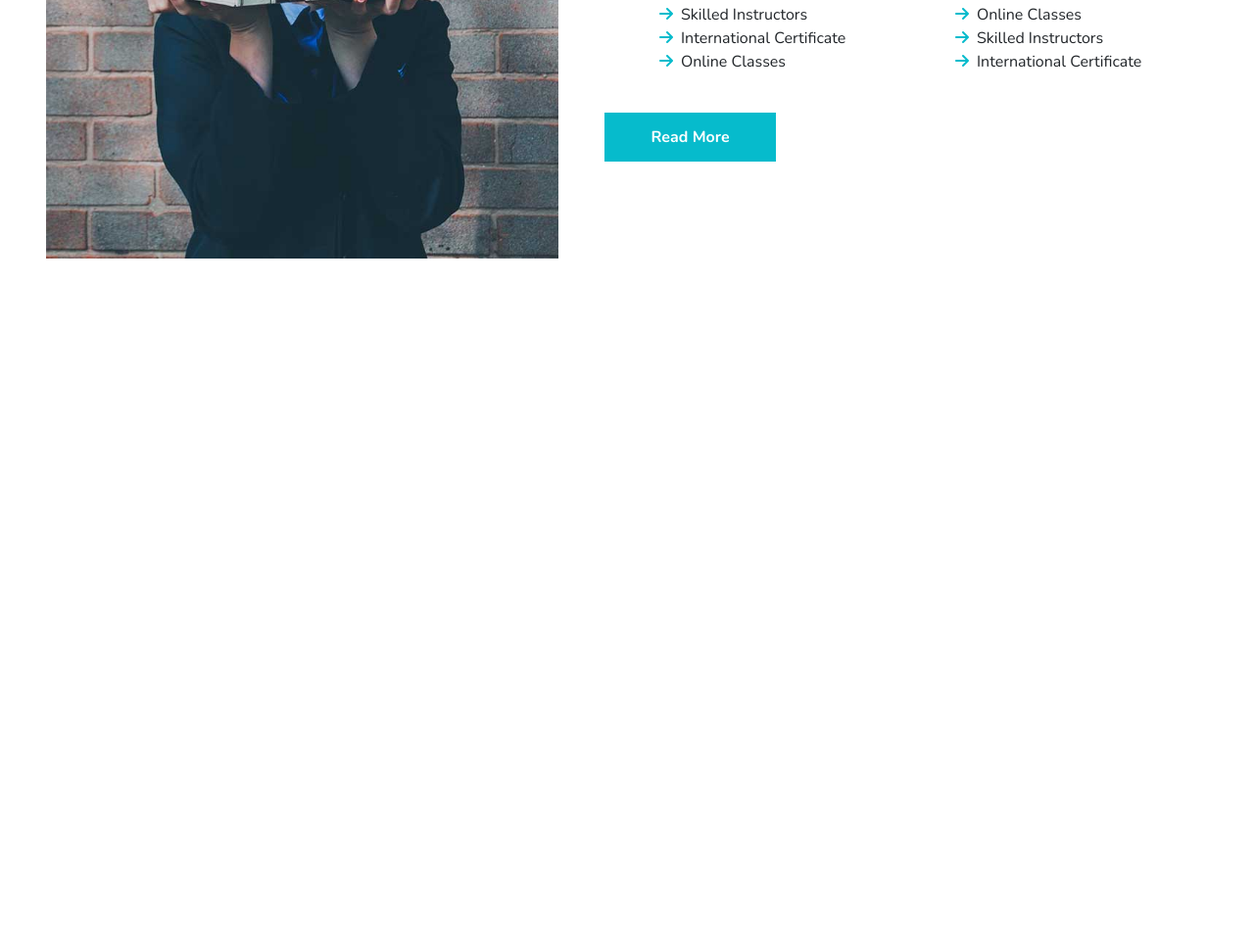
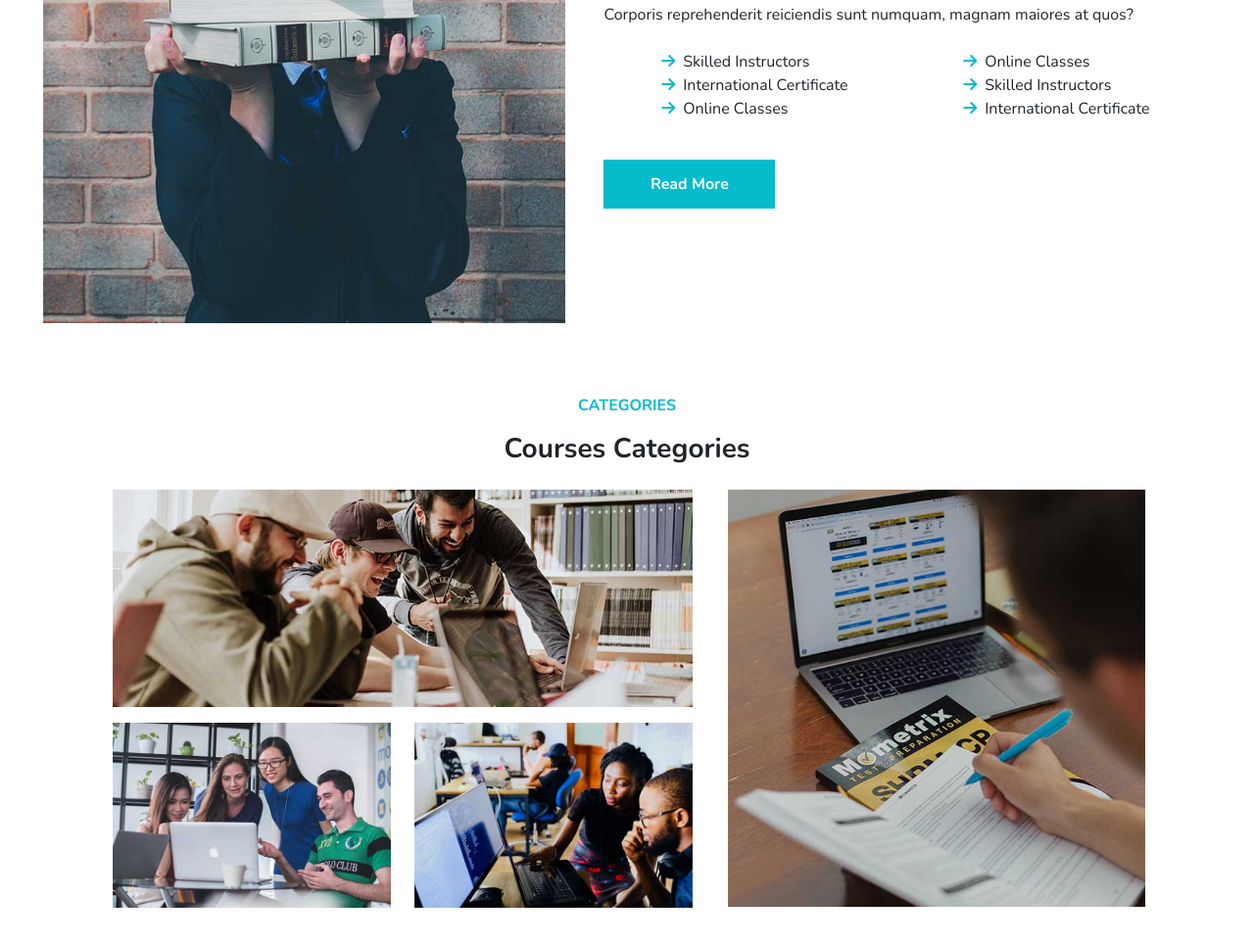
Before and after one commit to jizy23/template-e-learning, a plain HTML site: page index.html in a window 1280 px wide. Shown: the part 1439-2404 px from the top of the page at 98% size. Before the commit the page ends 1775 px from the top, so only its background shows below. Drawn offline with nearby package versions, Linux system fonts and the light colour scheme.

Commit message:
iniziato sezione 2 - grid system

```diff
--- a/index.html
+++ b/index.html
@@ -60,7 +60,7 @@
     <!-- end navbar -->
 
     <!-- header -->
-    <header class="container-fluid p-0">
+    <header class="container-fluid mt-5 mb-5 p-0">
         <div id="carousel-learning" class="carousel slide">
           <div class="carousel-inner">
             <div class="carousel-item active">
@@ -100,8 +100,8 @@
     </header>
     <!-- end header -->
 
-    <!-- section1 -->
-    <section class="container-fluid">
+    <!-- section 1 -->
+    <section class="container-fluid mt-5 mb-5 p-0">
         <div class="row container-fluid p-0 m-0 mt-5 mb-5">
           <div class="col-12 container-fluid p-0 m-0 d-flex row justify-content-center align-items-center">
             <div class="box text-center d-flex row align-items-center">
@@ -151,10 +151,51 @@
           </div>
         </div>
     </section>
-    <!-- end section1 -->
+    <!-- end section 1 -->
 
 
 
+    <!-- section 2 -->
+    <section class="container-fluid mt-5 mb-5 p-0 vh-100">
+
+      <p class="fw-bold text-uppercase text-cyan text-center">Categories</p>
+      <h3 class="fw-bold text-center">Courses Categories</h3>
+
+
+      <!-- row -->
+      <div class="row container-fluid p-0 mt-3 d-flex justify-content-center">
+
+
+        <!-- prima colonna -->
+        <div class="col-12 col-md-6 me-0 p-0 ">
+
+          <div class="row container-fluid">
+            <img src="./img/cat-1.jpg" alt="" srcset="" class="img-fluid">
+          </div>
+
+          <div class="row container-fluid">
+            <div class="col-12 col-md-6">
+              <img src="./img/cat-2.jpg" alt="" srcset="" class="img-fluid">
+            </div>
+
+            <div class="col-12 col-md-6">
+              <img src="./img/cat-3.jpg" alt="" srcset="" class="img-fluid">
+            </div>
+          </div>
+
+        </div>
+
+
+        <!-- seconda colonna -->
+        <div class="col-12 col-md-4 p-0">
+          <img src="./img/cat-4.jpg" alt="" srcset="" class="img-fluid">
+        </div>
+
+
+      </div>
+      <!-- end row -->
+    </section>
+    <!-- end section 2 -->
 
 
 
--- a/style.css
+++ b/style.css
@@ -133,6 +133,14 @@ body{
 
 
 
+/* section 2 */
+.img-fluid{
+    margin: 8px;
+}
+
+
+
+
 /* media queries */
 @media screen and (max-width: 991.98px) {
 
```
